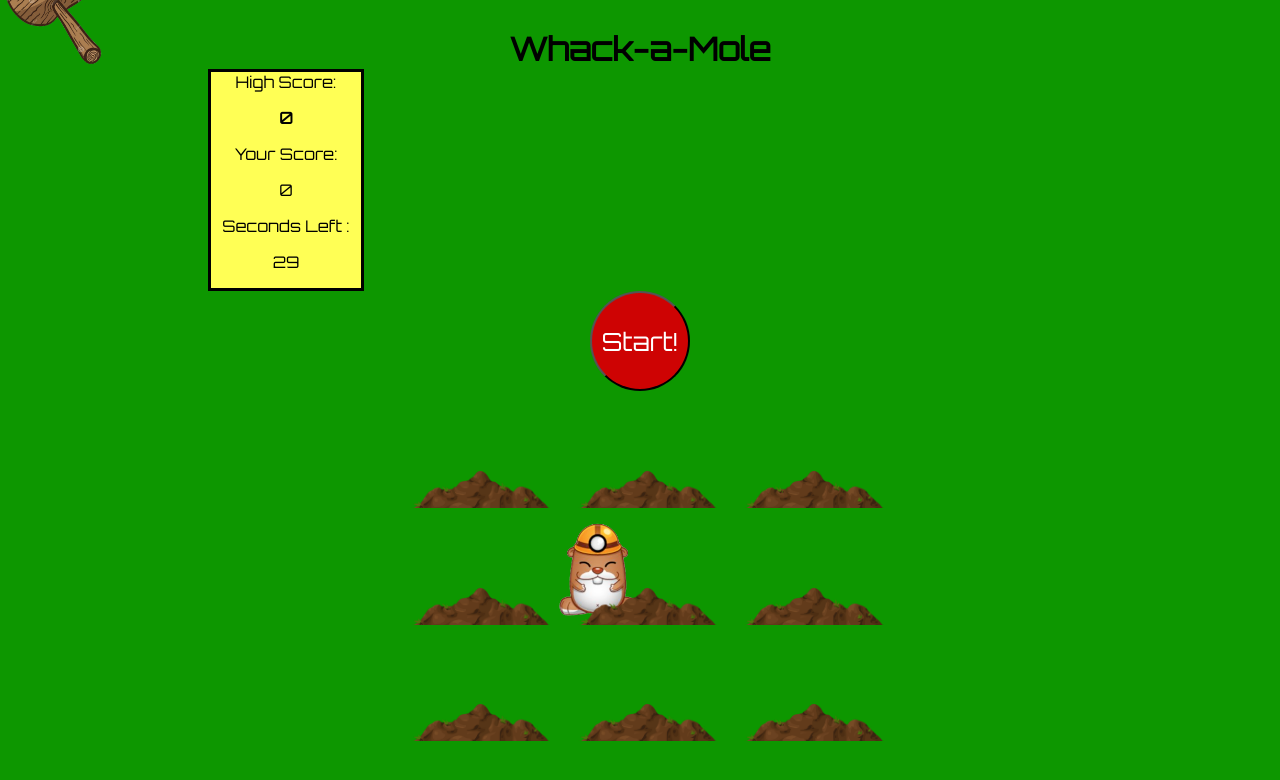
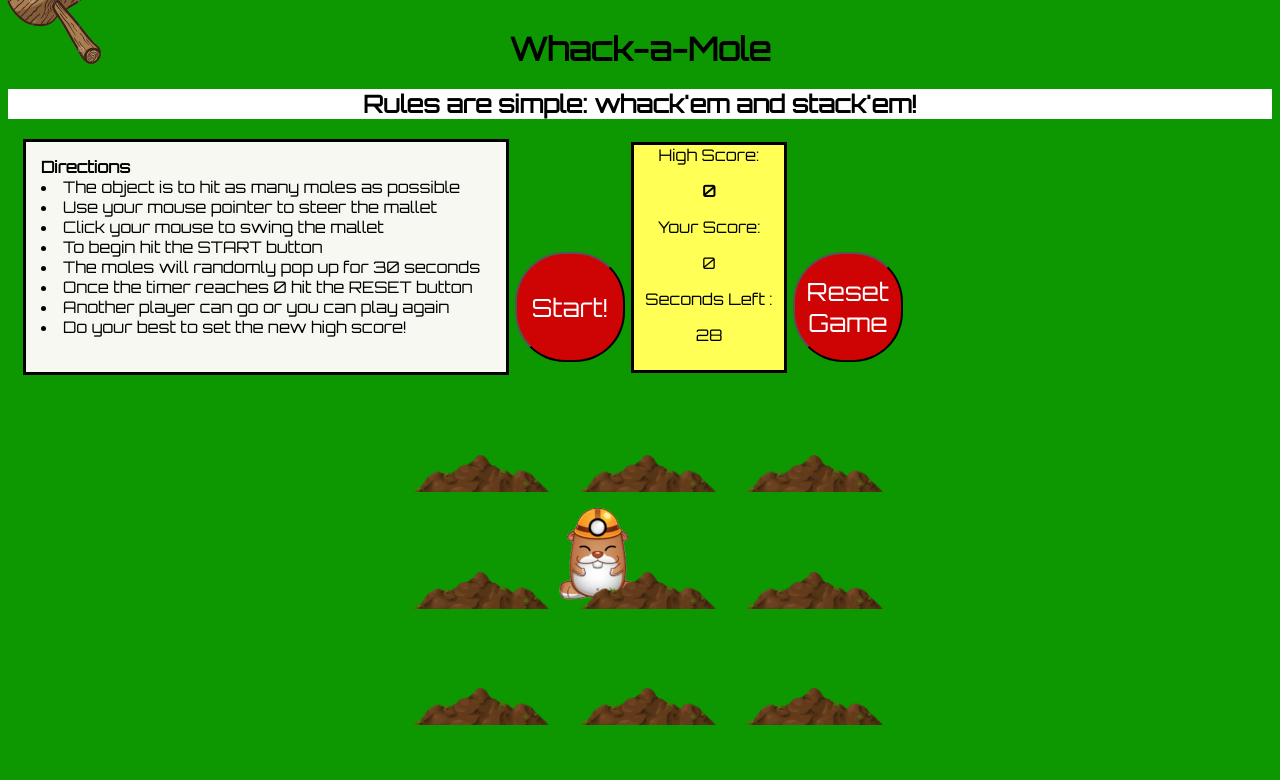
Before and after one commit to Professorsurf/Project1, a plain HTML site: page index.html in a window 1280 px wide. Both pictures are taken after a click on the button "Start!". Drawn offline with Linux system fonts and the light colour scheme.

Commit message:
added reset, directions, link to game

```diff
--- a/index.html
+++ b/index.html
@@ -13,16 +13,28 @@
 </head>
 <body>
     <h1>Whack-a-Mole</h1>
-<div class="gamedisplay">
-    <div>High Score:</div>
+    <h2>Rules are simple: whack'em and stack'em!</h2>
+<div class ="topsection">
+    <div class="directions"><b>Directions</b>
+        <li>The object is to hit as many moles as possible</li>
+        <li>Use your mouse pointer to steer the mallet</li>
+        <li>Click your mouse to swing the mallet</li>
+        <li>To begin hit the START button</li>
+        <li>The moles will randomly pop up for 30 seconds </li>
+        <li>Once the timer reaches 0 hit the RESET button</li>
+        <li>Another player can go or you can play again</li>
+        <li>Do your best to set the new high score!</li>
+    </div>
+        <button id="startGame">Start!</button>
+    <div class="gamedisplay">
+        <div>High Score:</div>
         <p class="highscore">0</p>
-    <div>Your Score:</div>
+        <div>Your Score:</div>
         <p class="score">0</p>
-    <div>Seconds Left : <p class="timer">30</p>
+        <div>Seconds Left : <p class="timer">30</p></div>
     </div>
+    <button id='reset-button'>Reset Game</button>
 </div>
-    <button id="startGame">Start!</button>
-
     <img src="./mallet.png" class="mallet">
 
     <div class="game">
--- a/project1.js
+++ b/project1.js
@@ -19,6 +19,8 @@ let lastHole;
 let score = 0;
 let highscore = 0;
 
+
+
 function randomTime(min, max) {
     return Math.round(Math.random() * (max - min) + min);
 }
@@ -28,7 +30,7 @@ function pop() {
     const time = randomTime(500, 1500); //sets pop up time
     const hole = randomHole(holes);
     hole.classList.add('up'); //add the CSS class so selected mole can "pop up"
-    if (startTime > 0) {
+    if (startTime >= 0) {
 
 
     setTimeout(() => {
@@ -52,13 +54,11 @@ function randomHole(holes){
     return hole;
 }
 
-let startTime = 30;
+let startTime = 29;
 const countdown = () => {
     timerdisplay.innerText = startTime
     startTime--
 }
-
-
 
 const startGame = document.querySelector("#startGame");
 
@@ -72,11 +72,9 @@ function start() {
     const stopTimer = () => {
         clearInterval(timer)
     }
-    setTimeout(stopTimer, 32000)
-    setTimeout(clearInterval(pop), 32000)
+    setTimeout(stopTimer, 31000)
+    setTimeout(clearInterval(pop), 31000)
 }
-
-
 
 startGame.addEventListener("click", start)
 
@@ -109,3 +107,29 @@ window.addEventListener("click", (e) => {
         mallet.style.transform = "rotateZ(0deg) rotateY(0deg)";
     })
 },10);
+
+
+
+const resetButton = document.querySelector("#reset-button");
+resetButton.addEventListener("click", () => {
+        scoreBoard.textContent = 0;
+        timerdisplay.innerHTML = 30;
+        let resetTime = 29;
+    const countdown2 = () => {
+    timerdisplay.textContent = resetTime
+    resetTime--
+    }
+
+        function restart() {
+            console.log(restart)
+            timeUp = false;
+            score = 0;
+            pop();
+            const timer = setInterval(countdown, 1000);
+            const stopTimer = () => {
+                clearInterval(timer)
+            }
+            setTimeout(stopTimer, 31000)
+            setTimeout(clearInterval(pop), 31000)
+        }
+});
--- a/style.css
+++ b/style.css
@@ -7,29 +7,57 @@ body {
     cursor: none;
 }
 
+.topsection {
+    width: 880px;
+    display: flex;
+    justify-content: center;
+    align-items: center;
+    display: flex;
+    justify-content:  space-between;
+    margin-left: 15px;
+}
+
+
 .gamedisplay {
-    margin-left: 200px;
     background-color: rgb(255, 255, 85);
     width: 150px;
+    height: 225px;
     border-style: solid;
     border-width: 5px white;
+
 
 }
 
 button{
-    width: 100px;
+    width: 110px;
     font-size: 25px;
-    height: 100px;
+    height: 110px;
     color: #fff;
     background-color: rgb(206, 3, 3);
     border-radius: 50px;
     border-style: outset;
     font-family: 'Orbitron', sans-serif;
+    margin-top: 100px;
+}
+
+.directions {
+    background-color: rgb(248, 248, 242);
+    width: 450px;
+    height: 200px;
+    border-style: solid;
+    text-align: left;
+    padding: 15px;
+
 }
 
 h1 {
     text-align: center;
     margin-bottom:  0;
+}
+
+h2 {
+    background-color: white;
+
 }
 
 .game {
@@ -83,7 +111,7 @@ h1 {
 }
 
 .highscore {
-    font-weight: 700;
+    font-weight: 900;
 }
 
 .score{
```
Also changed, not shown: button.png (added), 2 other files.
